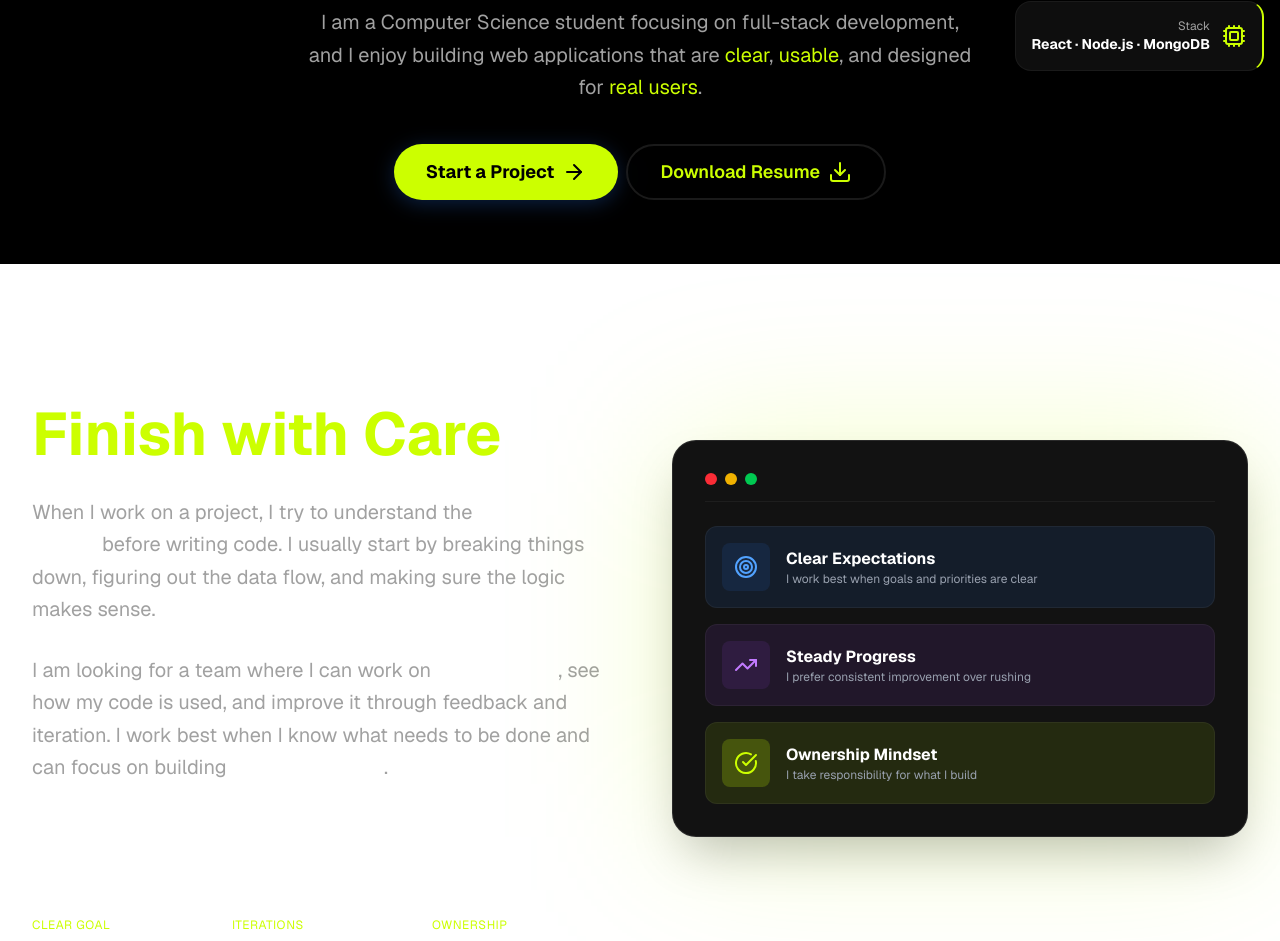
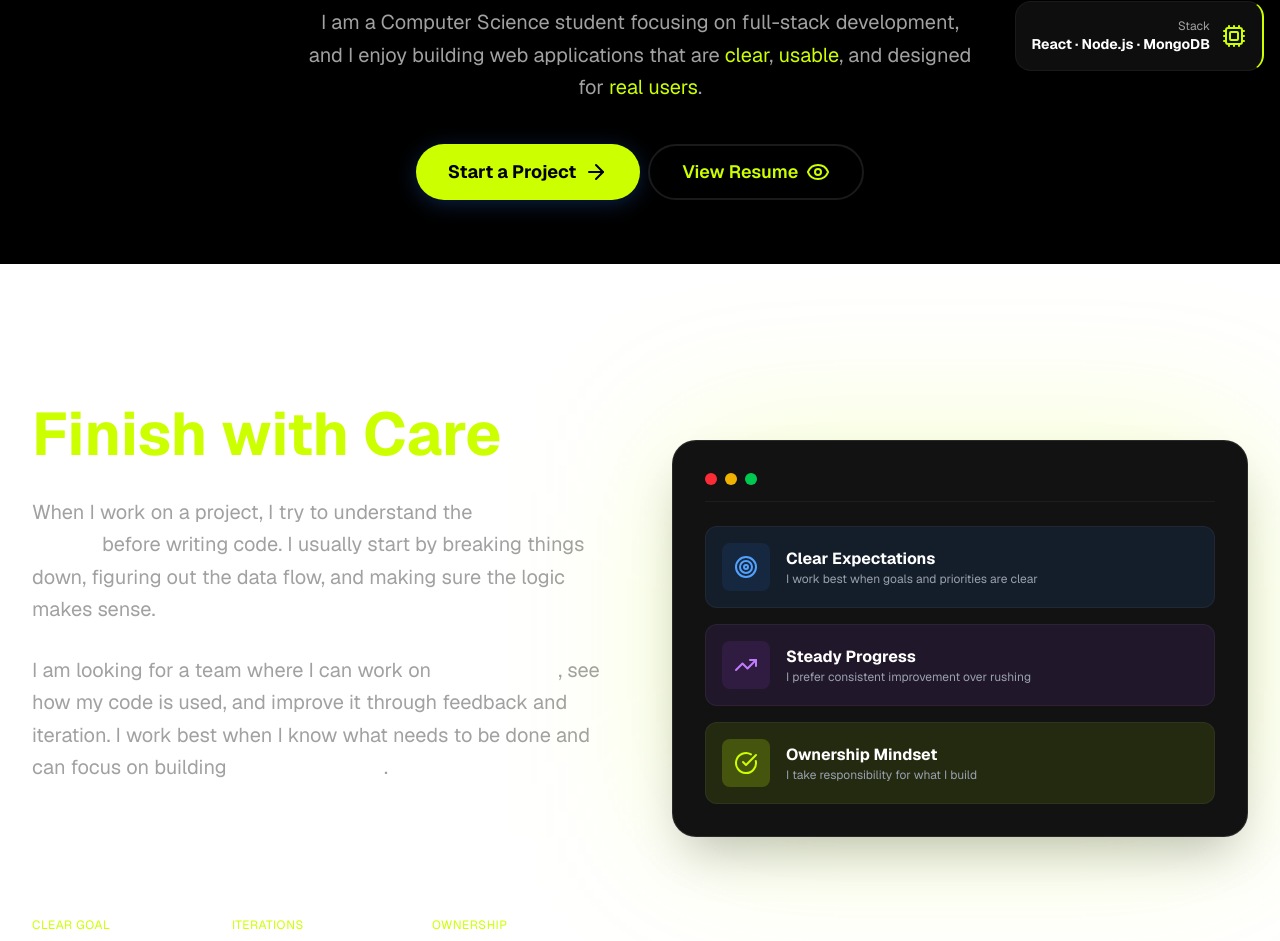
Before and after one commit to hereisben/portfolio, a Next.js app: page / in a window 1280 px wide. Shown: the part 894-1835 px from the top of the page. Built offline with nearby package versions, Linux system fonts and the light colour scheme.

Commit message:
make MainBtn work with anchors + resume view

```diff
--- a/src/components/buttons/MainBtn.tsx
+++ b/src/components/buttons/MainBtn.tsx
@@ -1,23 +1,33 @@
-import Link from "next/link";
 import React from "react";
 
 export default function MainBtn({
   classNames = "",
   text,
   icon,
+  href,
+  download = false,
+  target = "",
 }: {
   classNames?: string;
   text: string;
   icon: React.ReactNode;
+  href: string;
+  download?: boolean;
+  target?: string;
 }) {
   return (
-    <Link href={"#"}>
+    <a
+      target={target}
+      href={href}
+      rel="noopener noreferrer"
+      download={download}
+    >
       <button
         className={`${classNames} inline-flex items-center justify-center duration-200 h-14 px-8 text-lg font-bold rounded-full transition-all cursor-pointer gap-2 active:scale-95 disabled:opacity-50`}
       >
         {text}
         {icon}
       </button>
-    </Link>
+    </a>
   );
 }
--- a/src/components/containers/IntroContainer.tsx
+++ b/src/components/containers/IntroContainer.tsx
@@ -1,4 +1,4 @@
-import { ArrowRight, Download } from "lucide-react";
+import { ArrowRight, Eye } from "lucide-react";
 import MainBtn from "../buttons/MainBtn";
 import Desc from "../typo/Desc";
 import Heading2 from "../typo/Heading2";
@@ -17,13 +17,16 @@ export default function IntroContainer() {
       </Desc>
       <div className="flex justify-center items-center gap-2 py-8">
         <MainBtn
+          href="#contact"
           text="Start a Project"
           icon={<ArrowRight />}
           classNames="shadow-blue-500/25 hover:shadow-blue-500/40 hover:-translate-y-0.5 bg-primary text-black hover:bg-lime-400 shadow-[0_4px_20px_rgba(217,241,84,0.3)] hover:shadow-[0_4px_30px_rgba(217,241,84,0.5)]"
         />
         <MainBtn
-          text="Download Resume"
-          icon={<Download />}
+          target="_blank"
+          href="/Resume_Ben-Nguyen_Full-Stack-Software-Engineer.pdf"
+          text="View Resume"
+          icon={<Eye />}
           classNames="font-semibold border border-2 hover:border-primary border-white/10 hover:bg-white/5 hover:text-amber-100 text-primary backdrop-blur-md"
         />
       </div>
```
Also changed, not shown: 1 other file (tests, documents, lock files or other folders).
